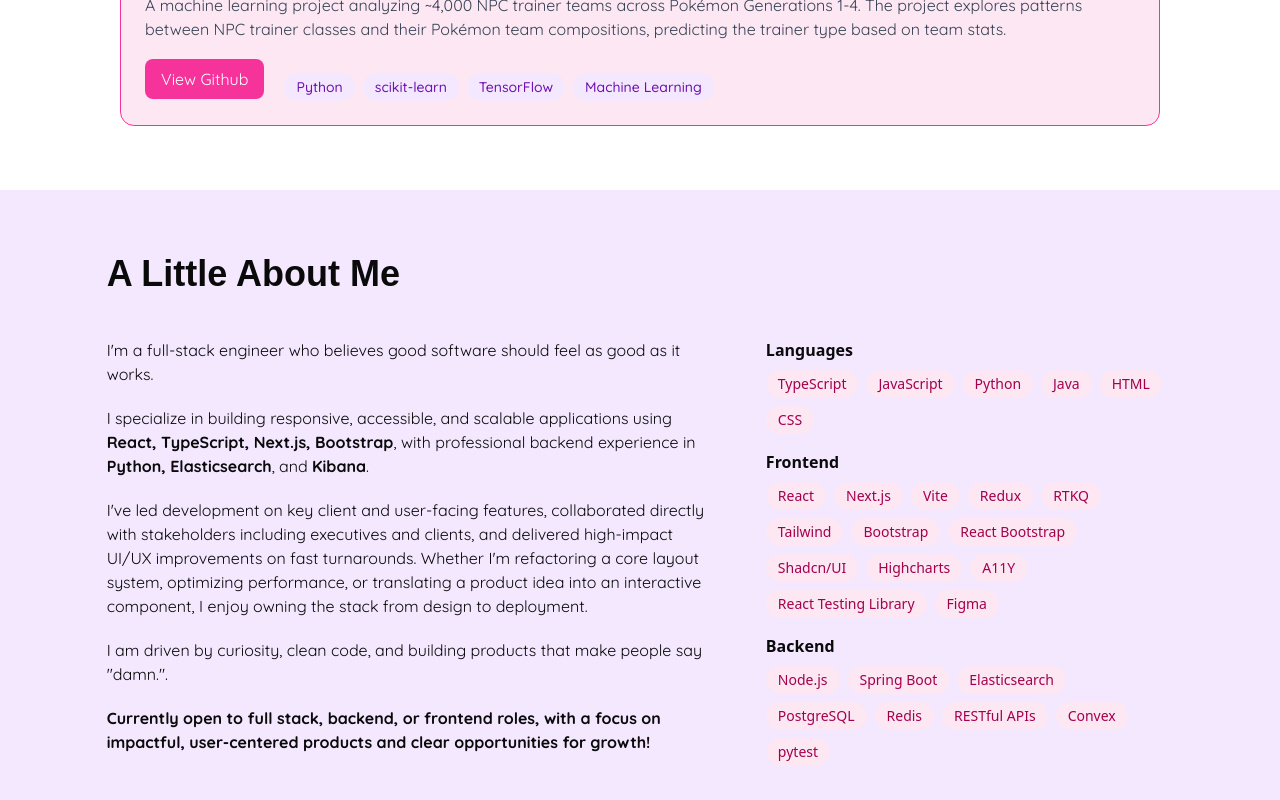
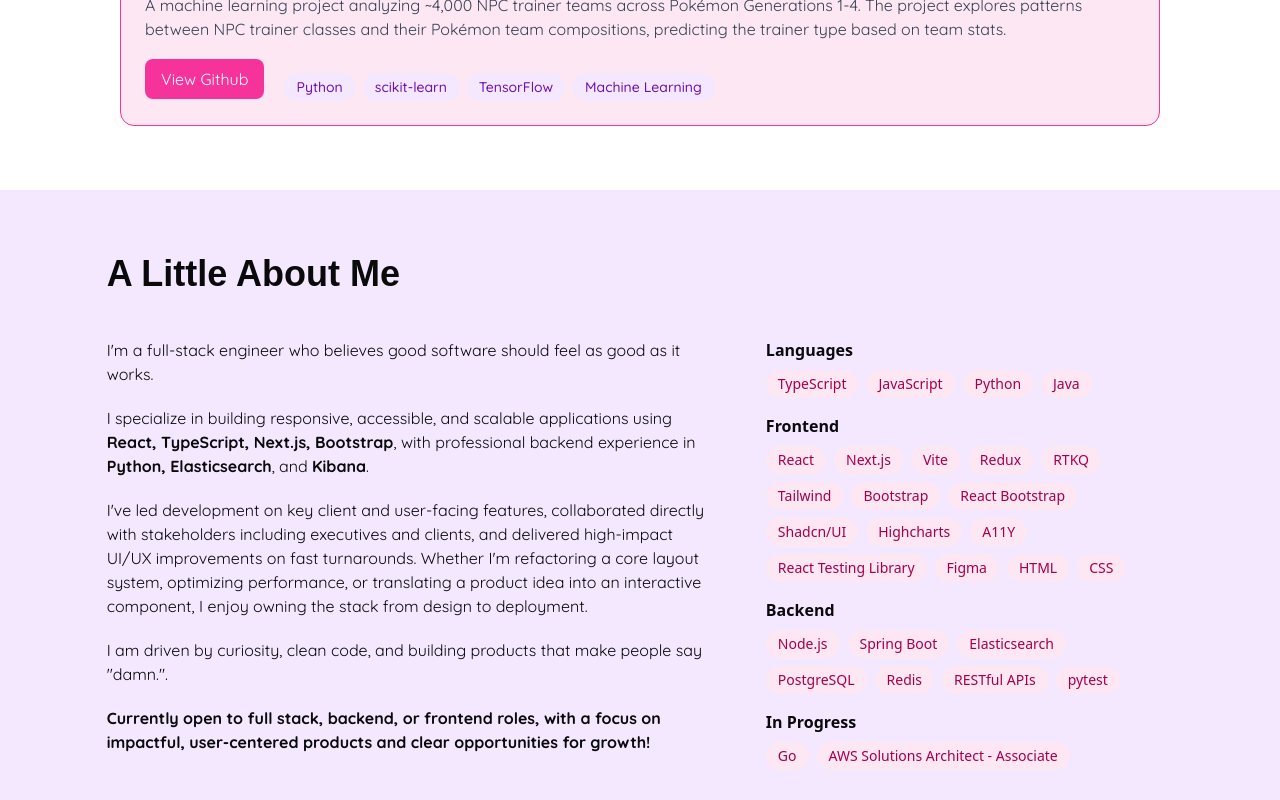
Before and after one commit to Mangosmoove/portfolio, a React (Vite) app: page / in a window 1280 px wide. Shown: the part 2706-3506 px from the top of the page. Built offline with nearby package versions, Linux system fonts and the light colour scheme; a web font is replaced by a local one.

Commit message:
updated skills, added in progress

```diff
--- a/src/pages/AboutPage/AboutPage.jsx
+++ b/src/pages/AboutPage/AboutPage.jsx
@@ -1,12 +1,5 @@
 export const AboutPage = () => {
-    const languages = [
-        'TypeScript',
-        'JavaScript',
-        'Python',
-        'Java',
-        'HTML',
-        'CSS',
-    ]
+    const languages = ['TypeScript', 'JavaScript', 'Python', 'Java']
 
     const frontend = [
         'React',
@@ -22,6 +15,8 @@ export const AboutPage = () => {
         'A11Y',
         'React Testing Library',
         'Figma',
+        'HTML',
+        'CSS',
     ]
 
     const backend = [
@@ -31,9 +26,10 @@ export const AboutPage = () => {
         'PostgreSQL',
         'Redis',
         'RESTful APIs',
-        'Convex',
         'pytest',
     ]
+
+    const inProgress = ['Go', 'AWS Solutions Architect - Associate']
 
     return (
         <>
@@ -108,8 +104,22 @@ export const AboutPage = () => {
                     <p className="font-semibold mb-2 text-sm md:text-base">
                         Backend
                     </p>
+                    <div className="flex flex-wrap gap-2 mb-4">
+                        {backend.map((b, index) => (
+                            <span
+                                key={index}
+                                className="bg-pink-100 text-pink-800 px-3 py-1 rounded-full text-xs md:text-sm font-medium"
+                            >
+                                {b}
+                            </span>
+                        ))}
+                    </div>
+
+                    <p className="font-semibold mb-2 text-sm md:text-base">
+                        In Progress
+                    </p>
                     <div className="flex flex-wrap gap-2">
-                        {backend.map((b, index) => (
+                        {inProgress.map((b, index) => (
                             <span
                                 key={index}
                                 className="bg-pink-100 text-pink-800 px-3 py-1 rounded-full text-xs md:text-sm font-medium"
```
